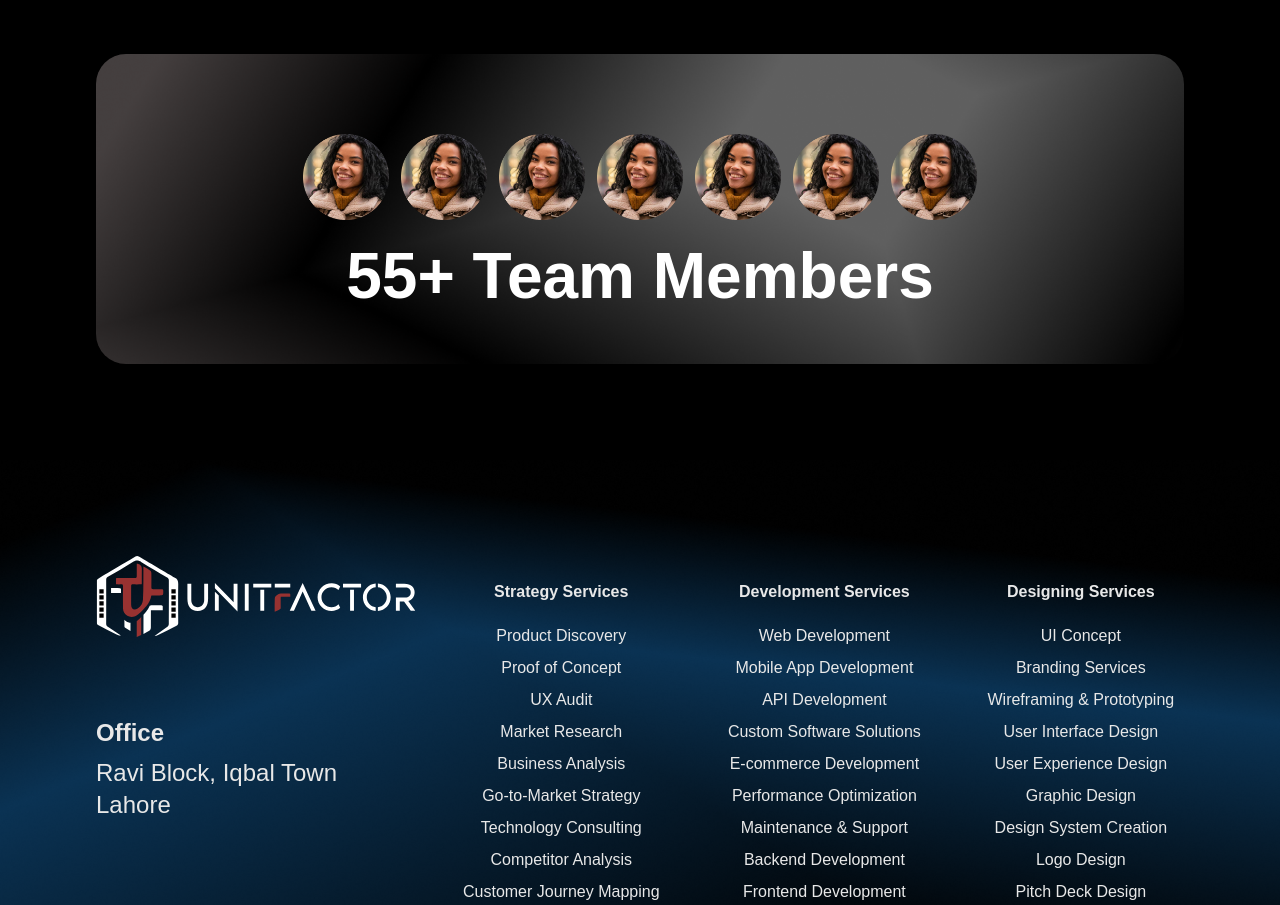
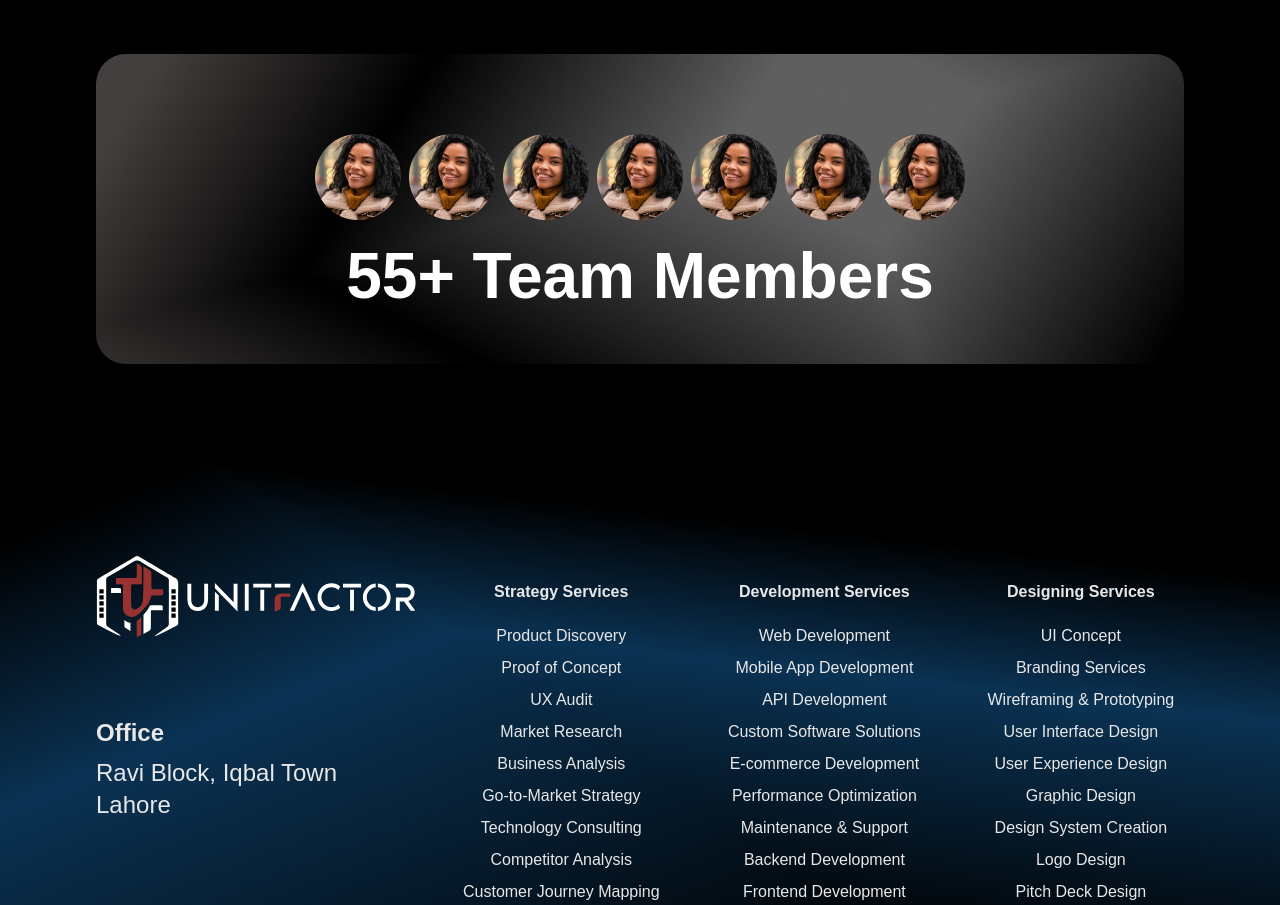
Before and after one commit to M-Jawad338211/UnitFactor-Website, a Next.js app: page /about in a window 1280 px wide. Shown: the part 2780-3685 px from the top of the page. Built offline with nearby package versions, Linux system fonts and the light colour scheme.

Commit message:
about page completed

```diff
--- a/src/app/about/page.js
+++ b/src/app/about/page.js
@@ -153,7 +153,7 @@ function Members() {
   return (
     <div className="p-24 w-full h-full items-center justify-center text-center bg-black">
       <div className="flex flex-col max-w-7xl gap-2 p-10 mx-auto bg-[url('/members-bg.png')] bg-cover bg-center bg-no-repeat  justify-center rounded-[30px]  items-stretch mt-10">
-        <div className="flex gap-3 justify-center mt-10">
+        <div className="flex gap-2 justify-center mt-10">
           <div>
             <Image
               src={"/team-member.png"}
```
